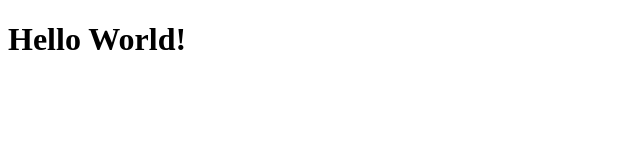
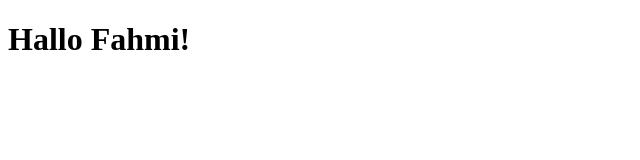
Before and after one commit to koelleheu/Binar-project, a plain HTML site: page index.html in a window 1280 px wide. Shown: the full height of the page, 0-640 px from the left. Drawn offline with Linux system fonts and the light colour scheme.

Commit message:
change content

```diff
--- a/index.html
+++ b/index.html
@@ -6,6 +6,6 @@
     <title>Hello World</title>
 </head>
 <body>
-    <h1>Hello World!</h1>
+    <h1>Hallo Fahmi!</h1>
 </body>
 </html>
```
